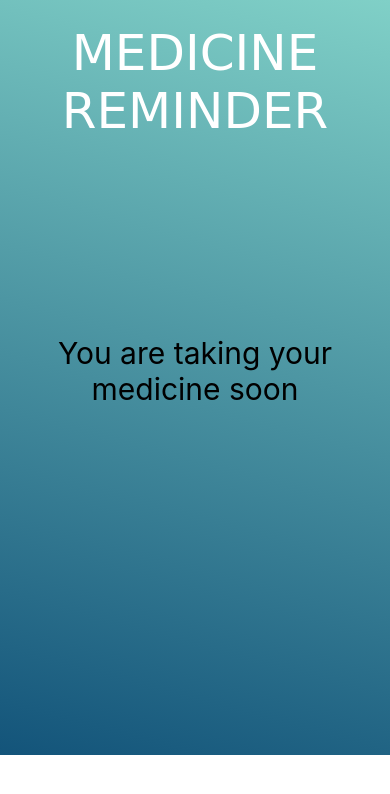
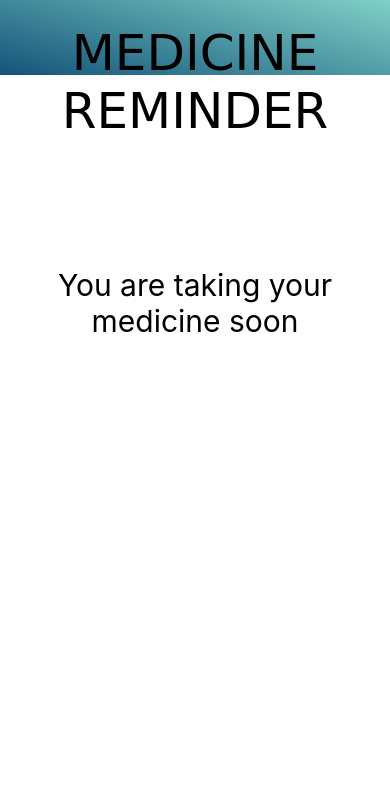
Before and after one commit to harpreets595/React-Native-Simple-project-Medicine-Reminder, a React Native app: screen / in a window 390 px wide. Shown: the top 794 px of the page. Built offline with nearby package versions, Linux system fonts and the light colour scheme.

Commit message:
colors changed

```diff
--- a/App.js
+++ b/App.js
@@ -10,7 +10,7 @@ export default function App() {
 
 
 
-
+  //harperrt
 
 
   return (
@@ -31,7 +31,7 @@ const styles = StyleSheet.create({
   container: {
     backgroundImage: 'linear-gradient(15deg, #13547a 0%, #80d0c7 100%)',
     width: '100%',
-    height: '100%',
+    height: '10%',
 
   },
 
--- a/Navbar/Navbar.js
+++ b/Navbar/Navbar.js
@@ -19,7 +19,7 @@ const styles = StyleSheet.create({
 
     },
     title: {
-        color: 'white',
+        color: 'black',
         padding: '24px',
         fontFamily: "Comic Sans MS",
         textAlign: 'center',
```
